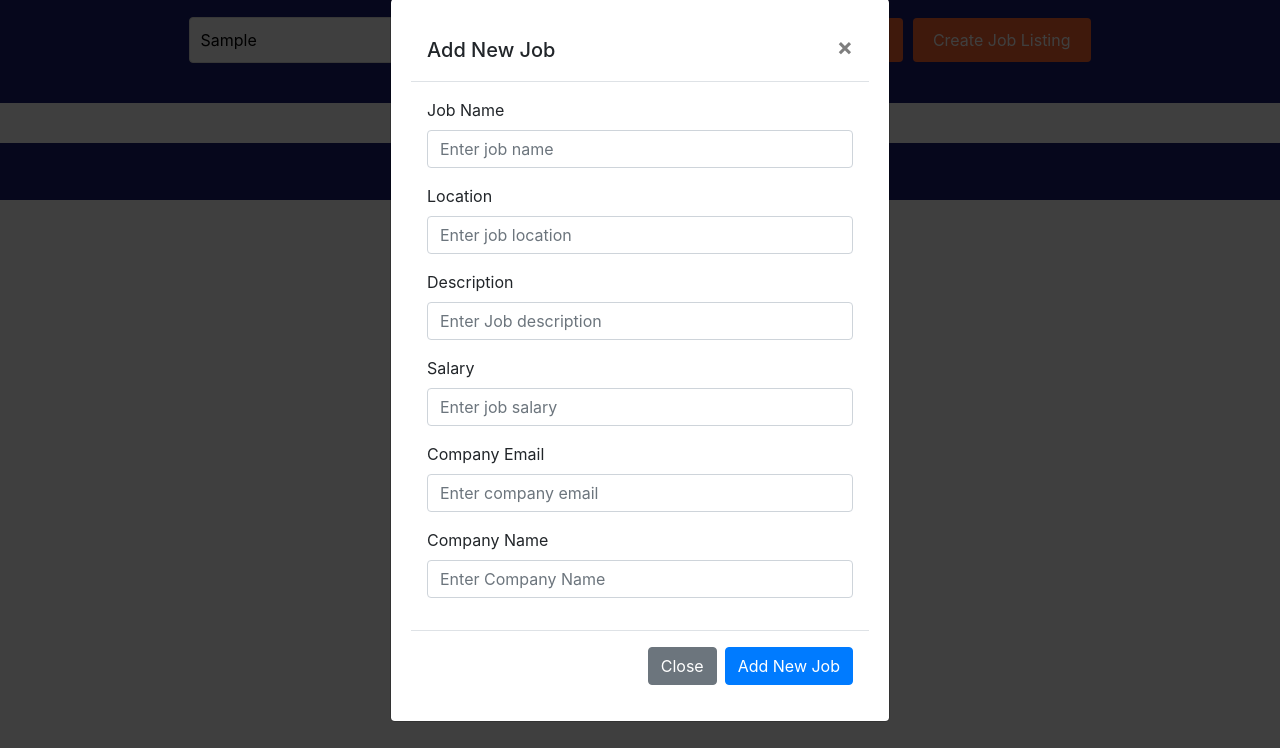
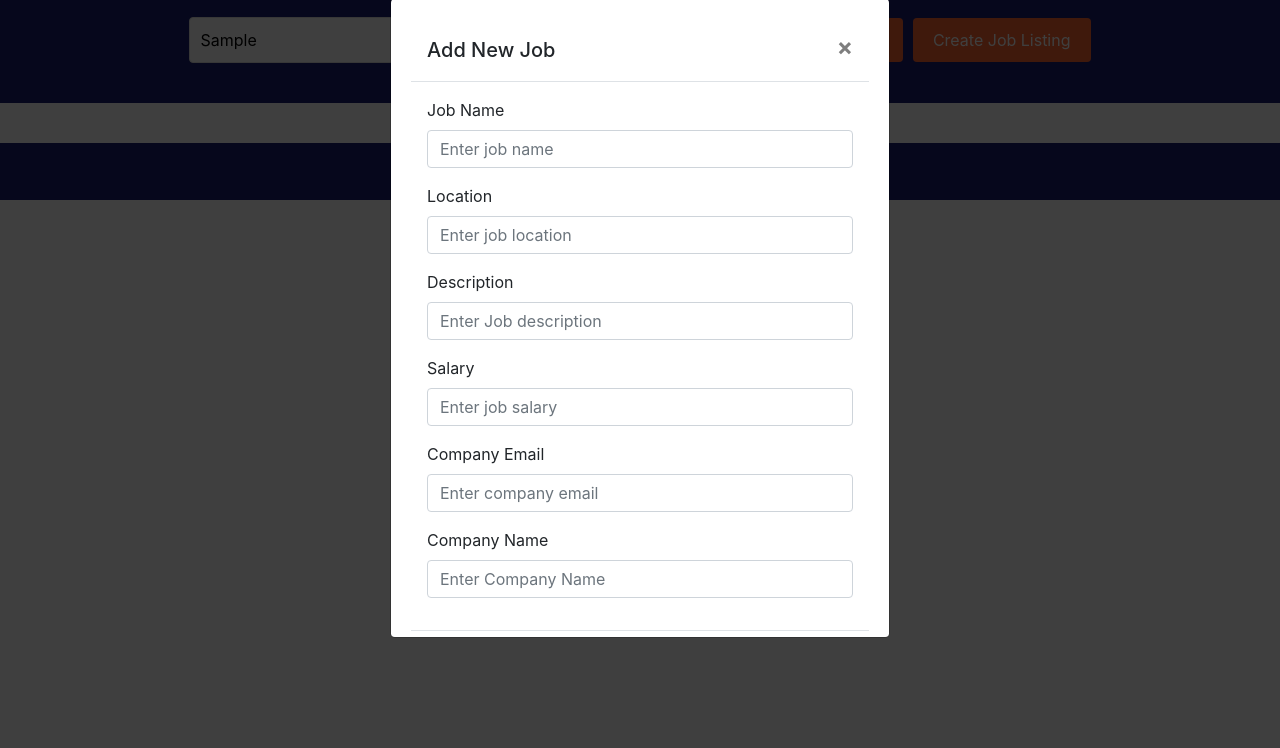
Before and after one commit to yenyew/devops-project-yenyew, a website: page public/index.html in a window 1280 px wide. Both pictures are taken after typing "Sample" into the empty fields and a click on the button "Add New Job". Shown: the part 52-800 px from the top of the page. Drawn offline with nearby package versions, Linux system fonts and the light colour scheme; no server answers.

Commit message:
fixed the css for the update modal to be scrollable

```diff
--- a/public/css/styles.css
+++ b/public/css/styles.css
@@ -149,7 +149,6 @@ footer {
     background-color: rgba(0, 0, 0, 0.5);
 }
 
-/* Modal Content */
 .modal-content {
     background-color: #fefefe;
     margin: 10% auto;
@@ -157,6 +156,8 @@ footer {
     border: 1px solid #888;
     width: 80%;
     max-width: 500px;
+    max-height: 80vh;
+    overflow-y: auto;
     border-radius: 5px;
 }
 
```
